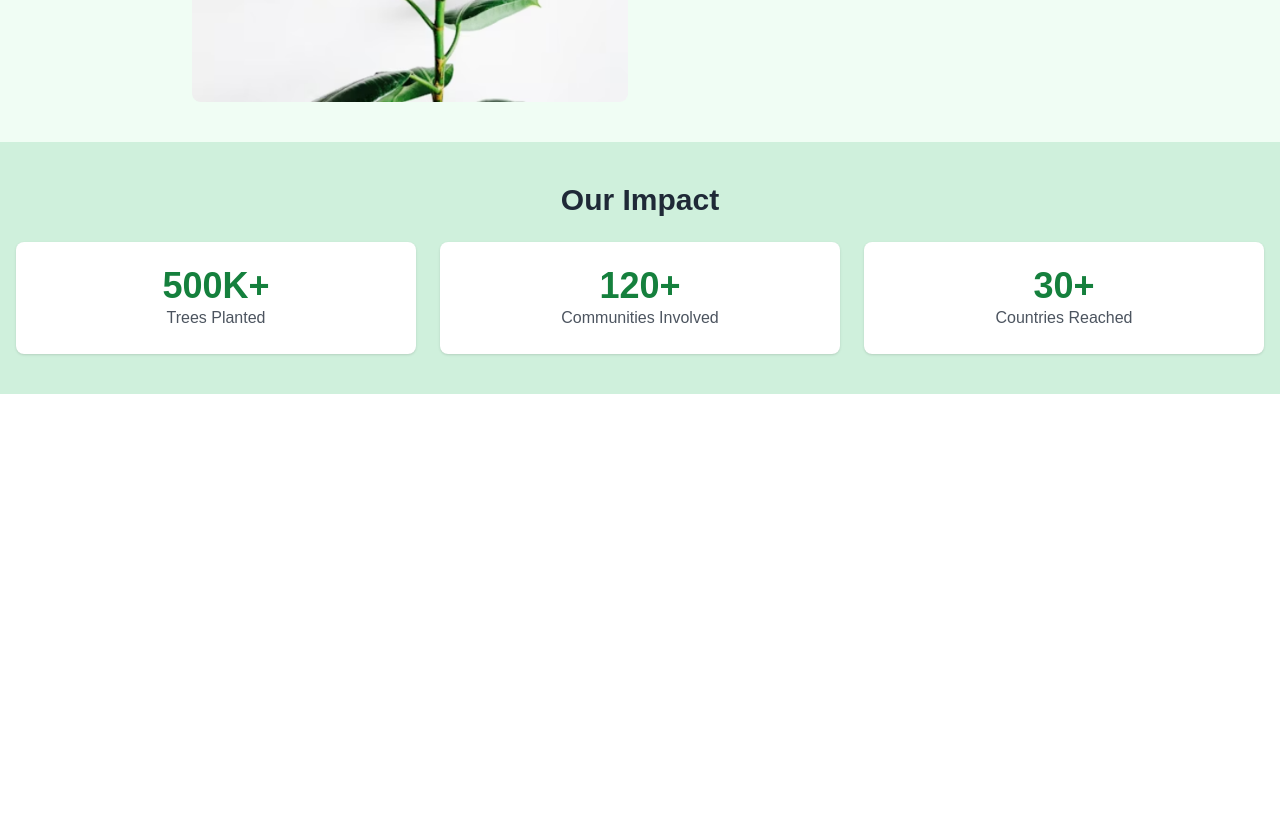
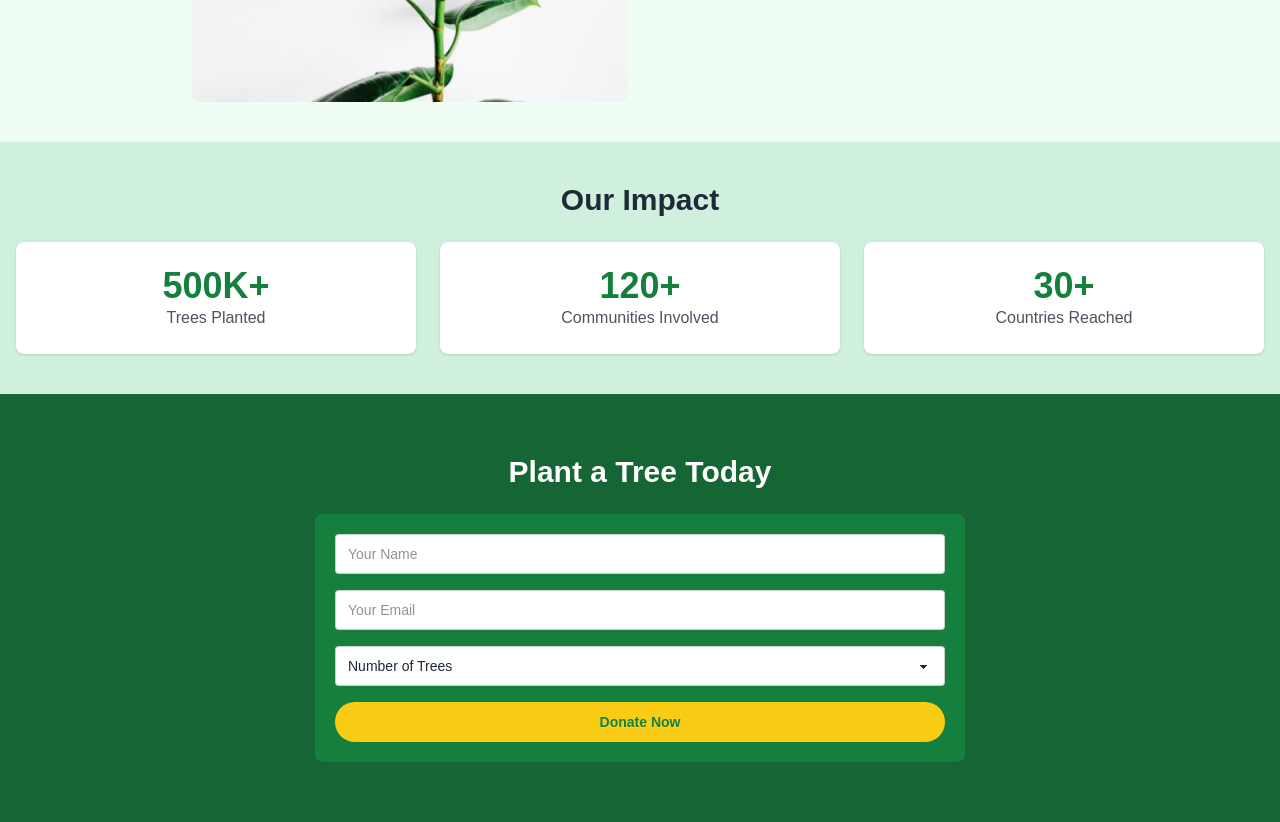
Before and after one commit to onarpita/6th_assignment, a plain HTML site: page index.html in a window 1280 px wide. Shown: the part 1040-1862 px from the top of the page. Before the commit the page ends 1434 px from the top, so only its background shows below. Drawn offline with nearby package versions, Linux system fonts and the light colour scheme.

Commit message:
plant a tree section

```diff
--- a/index.html
+++ b/index.html
@@ -135,3 +135,18 @@
                 </div>
             </div>
         </section>
+                <!-- Plant a Tree Today -->
+        <section class="py-15 px-4 bg-[#166534]">
+            <h2 class="text-center text-3xl text-white font-semibold mb-6">Plant a Tree Today</h2>
+            <form action="#" class="w-full max-w-[650px] mx-auto p-5 rounded-lg bg-[#15803d] space-y-4">
+                <input type="text" placeholder="Your Name" class="input w-full focus:outline-0 focus:ring-0" />
+                <input type="email" placeholder="Your Email" class="input w-full focus:outline-0 focus:ring-0" />
+                <select class="select w-full focus:outline-0 focus:ring-0">
+                    <option value="">Number of Trees</option>
+                    <option value="1">1 Tree - $5</option>
+                    <option value="5">5 Tree - $25</option>
+                    <option value="10">10 Tree - $50</option>
+                </select>
+                <button type="submit" class="btn btn-block rounded-full bg-[#facc15] text-[#15803d] border-0 shadow-none">Donate Now</button>
+            </form>
+        </section>
```
